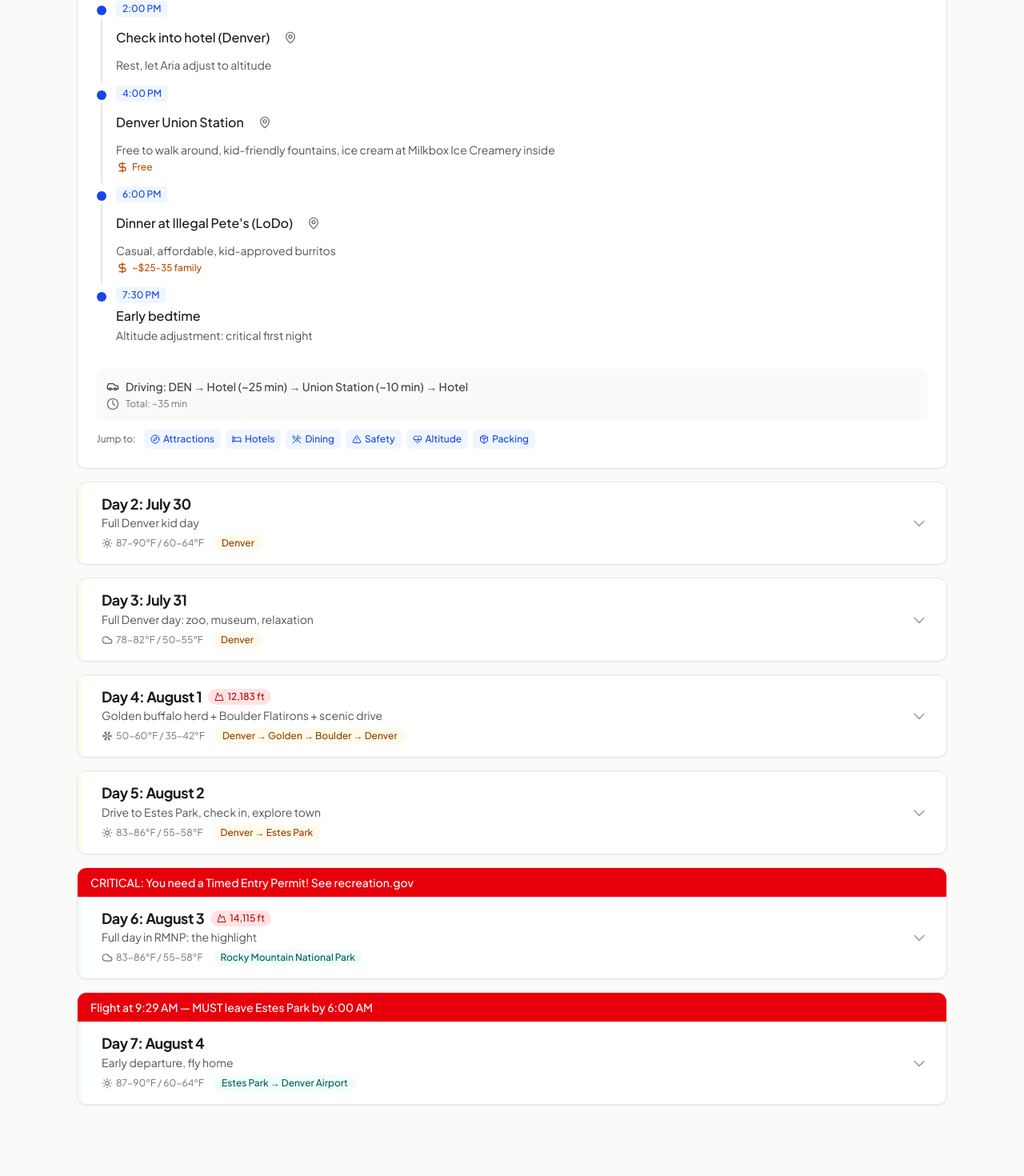
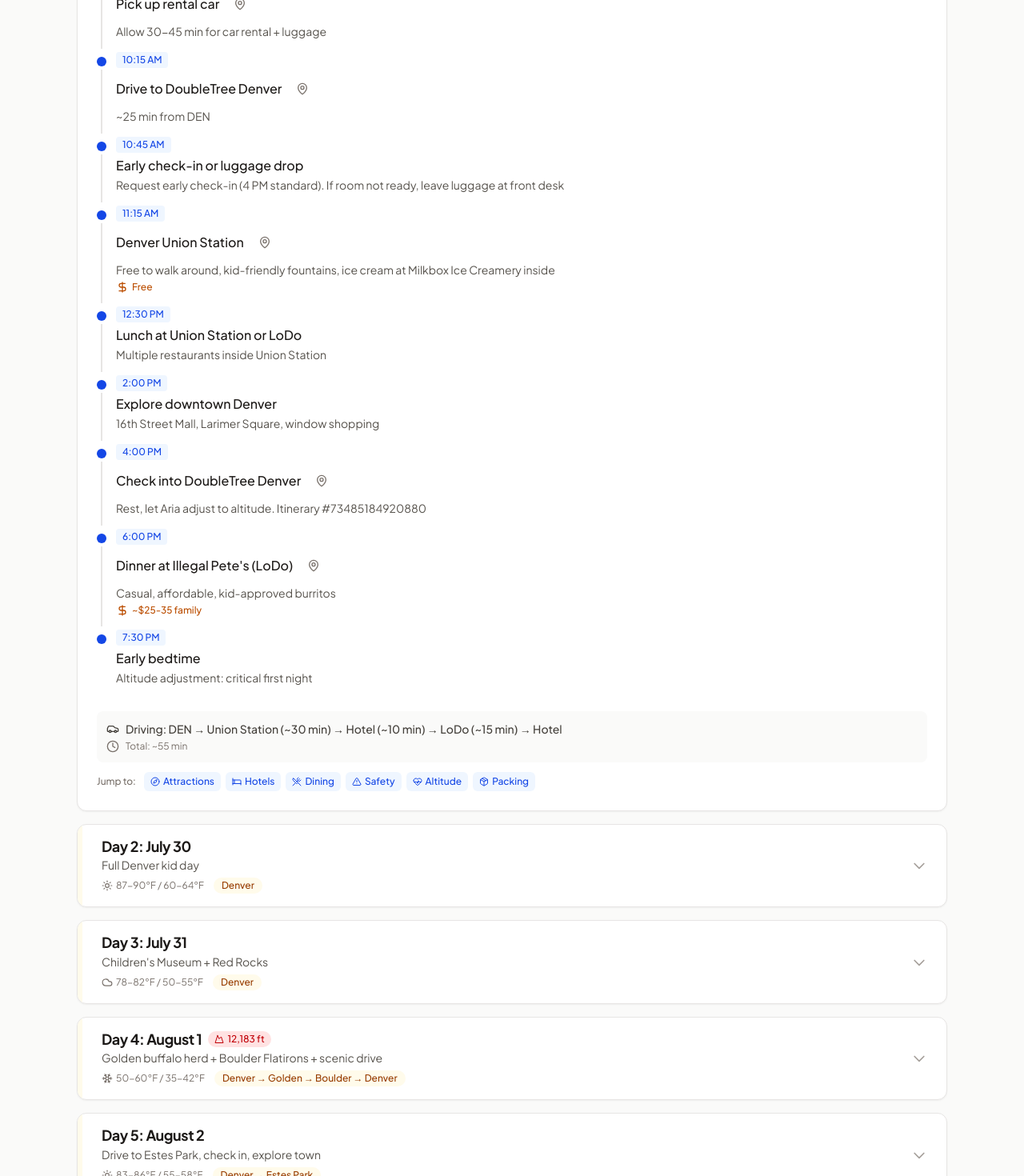
Before and after one commit to einfodas/colorado-trip, a Next.js app: page / in a window 1280 px wide. Shown: the part 1720-3190 px from the top of the page at 80% size. Built offline with nearby package versions, Linux system fonts and the light colour scheme.

Commit message:
Fix Day 1 timeline for 8:48 AM arrival and DoubleTree 4 PM check-in, fix Day 3 duplicate

```diff
--- a/src/data/trip-data.ts
+++ b/src/data/trip-data.ts
@@ -70,14 +70,19 @@
     theme: "Land, settle in, easy start",
     location: "Denver",
     timeline: [
-      { time: "Morning/Afternoon", activity: "Arrive DEN, pick up rental car", notes: "Allow 1hr for car rental + luggage", mapUrl: "https://maps.google.com/?q=Denver+International+Airport,+8500+Pe%C3%B1a+Blvd,+Denver,+CO+80249" },
-      { time: "2:00 PM", activity: "Check into hotel (Denver)", notes: "Rest, let Aria adjust to altitude", mapUrl: "https://maps.google.com/?q=1450+Delaware+St,+Denver,+CO+80204" },
-      { time: "4:00 PM", activity: "Denver Union Station", notes: "Free to walk around, kid-friendly fountains, ice cream at Milkbox Ice Creamery inside", mapUrl: "https://maps.google.com/?q=1701+Wynkoop+St,+Denver,+CO+80202", pricing: "Free" },
+      { time: "8:48 AM", activity: "Arrive DEN (Delta 3876)", notes: "" },
+      { time: "9:30 AM", activity: "Pick up rental car", notes: "Allow 30-45 min for car rental + luggage", mapUrl: "https://maps.google.com/?q=Denver+International+Airport,+8500+Pe%C3%B1a+Blvd,+Denver,+CO+80249" },
+      { time: "10:15 AM", activity: "Drive to DoubleTree Denver", notes: "~25 min from DEN", mapUrl: "https://maps.google.com/?q=3203+Quebec+St,+Denver,+CO+80207" },
+      { time: "10:45 AM", activity: "Early check-in or luggage drop", notes: "Request early check-in (4 PM standard). If room not ready, leave luggage at front desk" },
+      { time: "11:15 AM", activity: "Denver Union Station", notes: "Free to walk around, kid-friendly fountains, ice cream at Milkbox Ice Creamery inside", mapUrl: "https://maps.google.com/?q=1701+Wynkoop+St,+Denver,+CO+80202", pricing: "Free" },
+      { time: "12:30 PM", activity: "Lunch at Union Station or LoDo", notes: "Multiple restaurants inside Union Station" },
+      { time: "2:00 PM", activity: "Explore downtown Denver", notes: "16th Street Mall, Larimer Square, window shopping" },
+      { time: "4:00 PM", activity: "Check into DoubleTree Denver", notes: "Rest, let Aria adjust to altitude. Itinerary #73485184920880", mapUrl: "https://maps.google.com/?q=3203+Quebec+St,+Denver,+CO+80207" },
       { time: "6:00 PM", activity: "Dinner at Illegal Pete's (LoDo)", notes: "Casual, affordable, kid-approved burritos", mapUrl: "https://maps.google.com/?q=1410+Larimer+St,+Denver,+CO+80202", pricing: "~$25-35 family" },
       { time: "7:30 PM", activity: "Early bedtime", notes: "Altitude adjustment: critical first night" },
     ],
-    driving: "DEN → Hotel (~25 min) → Union Station (~10 min) → Hotel",
-    totalDriving: "~35 min",
+    driving: "DEN → Union Station (~30 min) → Hotel (~10 min) → LoDo (~15 min) → Hotel",
+    totalDriving: "~55 min",
   },
   {
     day: 2,
@@ -100,18 +105,19 @@
     day: 3,
     date: "July 31",
     dayName: "Friday",
-    theme: "Full Denver day: zoo, museum, relaxation",
+    theme: "Children's Museum + Red Rocks",
     location: "Denver",
     timeline: [
       { time: "8:00 AM", activity: "Hotel breakfast", notes: "" },
-      { time: "9:00 AM", activity: "Denver Zoo", notes: "3-4 hrs. Arrive early, animals active in morning", mapUrl: "https://maps.google.com/?q=2900+E+23rd+Ave,+Denver,+CO+80205", pricing: "Adults ~$25, Children ~$19, Under 3 Free, Parking ~$10" },
-      { time: "12:30 PM", activity: "Lunch at zoo or nearby", notes: "Zoo has food courts" },
-      { time: "2:00 PM", activity: "Denver Museum of Nature & Science", notes: "2-3 hrs. DINOSAURS! Planetarium, IMAX, hands-on exhibits. RIGHT NEXT DOOR to the zoo (5-min walk, both in City Park)", mapUrl: "https://maps.google.com/?q=2001+Colorado+Blvd,+Denver,+CO+80205", pricing: "Adults ~$20, Children ~$15, Under 3 Free, IMAX ~$7-8" },
-      { time: "5:00 PM", activity: "Return to hotel, rest/pool time", notes: "" },
-      { time: "6:30 PM", activity: "Dinner", notes: "See Denver dining options" },
+      { time: "9:30 AM", activity: "Children's Museum of Denver", notes: "2-3 hrs. Purpose-built for young children. Water play area, climbing structures, art studio, pretend grocery store, train table. One of the best children's museums in the country", mapUrl: "https://maps.google.com/?q=2121+Children's+Museum+Dr,+Denver,+CO+80211", pricing: "All ages: ~$17-20 per person (flat rate), Under 1: Free" },
+      { time: "12:30 PM", activity: "Lunch near Children's Museum", notes: "Highlands area has lots of family-friendly restaurants" },
+      { time: "2:00 PM", activity: "Return to hotel, rest/pool time", notes: "Aria will be tired from the museum" },
+      { time: "4:00 PM", activity: "Red Rocks Park & Amphitheatre", notes: "Massive natural red sandstone amphitheatre, short hiking trails, stunning acoustics. FREE when no concert", mapUrl: "https://maps.google.com/?q=18300+W+Alameda+Ave,+Morrison,+CO+80465", pricing: "Free (when no concert), Parking: ~$10" },
+      { time: "6:30 PM", activity: "Dinner in Red Rocks area or back in Denver", notes: "" },
+      { time: "8:00 PM", activity: "Return to hotel", notes: "" },
     ],
-    driving: "Hotel → Zoo (~15 min) → Museum (~5 min walk) → Hotel (~15 min)",
-    totalDriving: "~30 min",
+    driving: "Hotel → Children's Museum (~15 min) → Red Rocks (~30 min) → Hotel (~30 min)",
+    totalDriving: "~1.25 hrs",
   },
   {
     day: 4,
```
